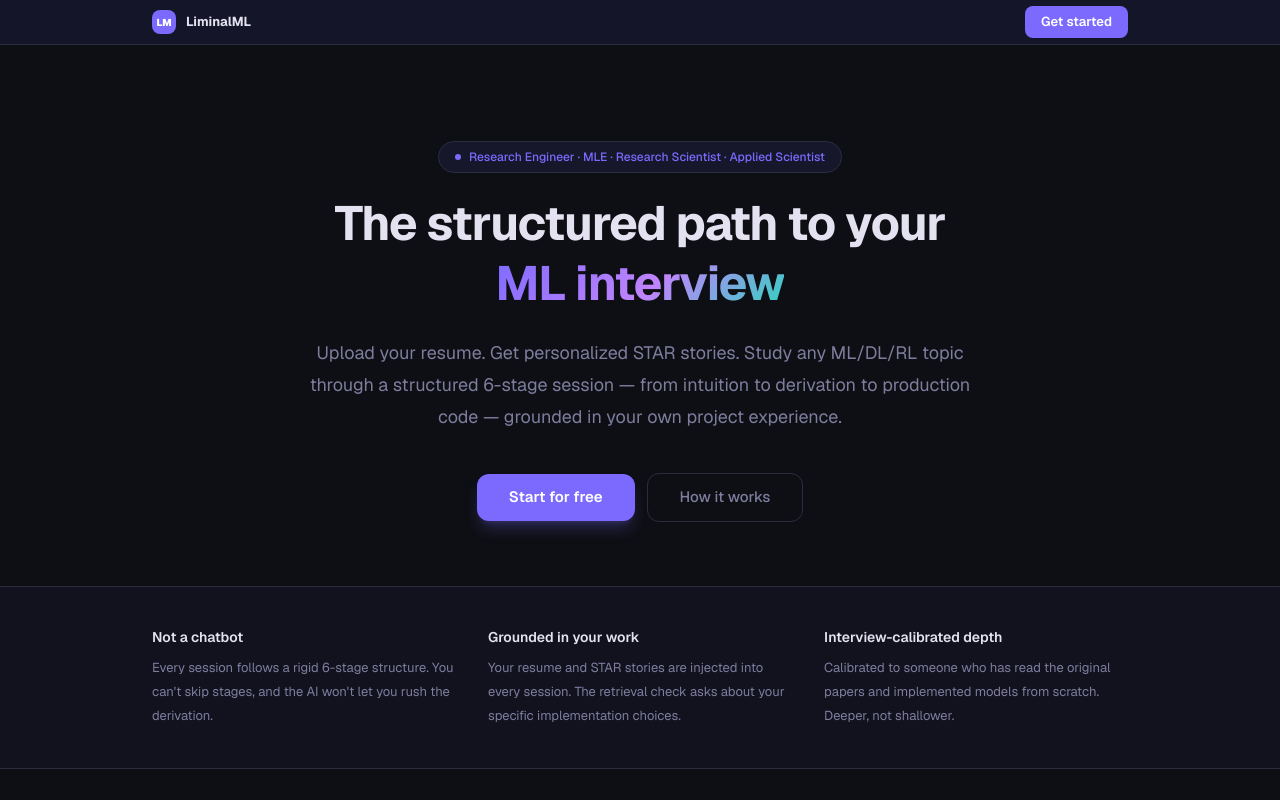
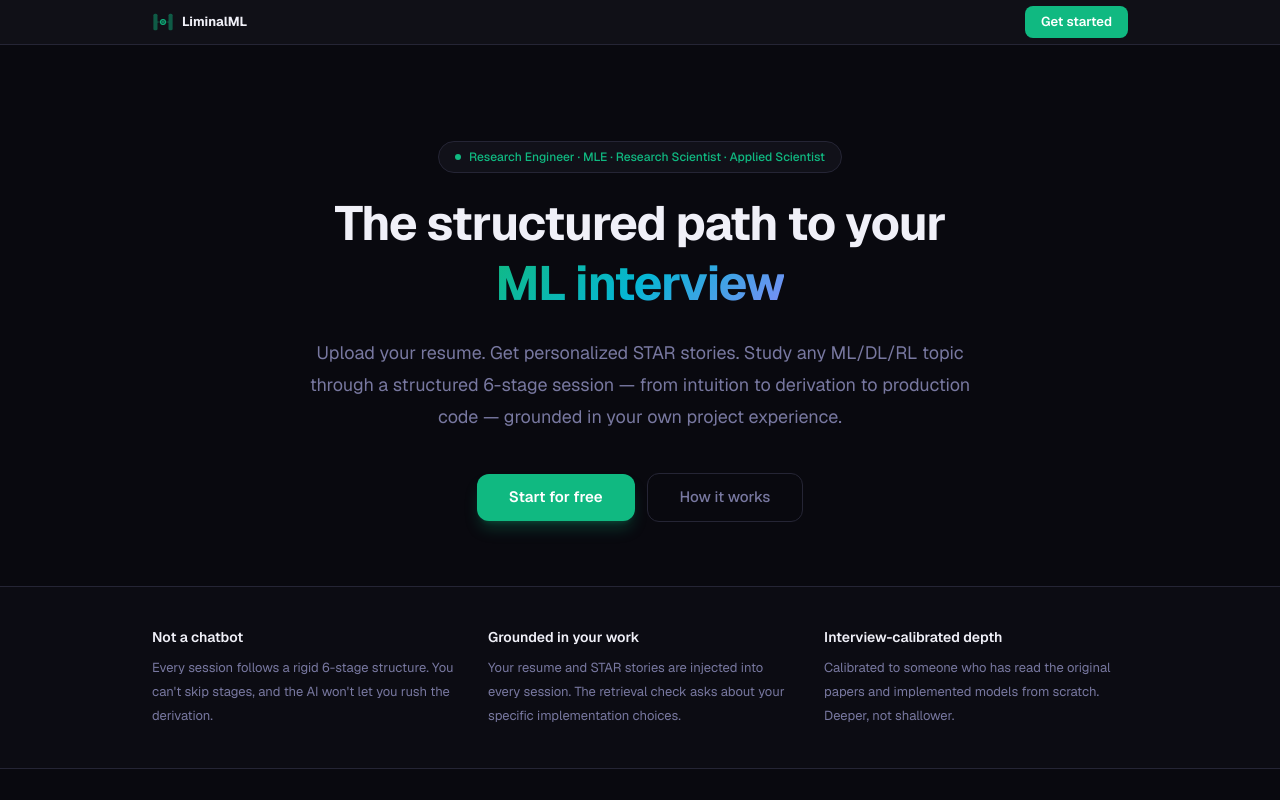
Before and after one commit to OliverPerrin/Liminal, a Next.js app: page /about in a window 1280 px wide. Shown: the top 800 px of the page. Built offline with nearby package versions, Linux system fonts and the light colour scheme; no server answers.

Commit message:
UI color scheme update and modernization

```diff
--- a/src/app/about/page.tsx
+++ b/src/app/about/page.tsx
@@ -2,6 +2,7 @@ import Link from "next/link";
 import { TOPIC_TAXONOMY } from "@/lib/topics";
 import { getCurrentUser } from "@/lib/auth";
 import { AppHeader } from "@/components/app-header";
+import { Logo } from "@/components/logo";
 
 const STAGE_CARDS = [
   {
@@ -61,10 +62,8 @@ export default async function AboutPage() {
       ) : (
         <header className="border-b border-app-border bg-app-panel/95 backdrop-blur-sm">
           <div className="mx-auto flex h-11 w-full max-w-5xl items-center justify-between px-6">
-            <div className="flex items-center gap-2.5 text-[13px] font-bold text-app-fg">
-              <div className="flex h-6 w-6 items-center justify-center rounded-lg bg-app-accent text-[10px] font-black text-white">
-                LM
-              </div>
+            <div className="flex items-center gap-2 text-[13px] font-bold text-app-fg">
+              <Logo size={22} className="text-app-accent" />
               LiminalML
             </div>
             <Link
@@ -88,7 +87,7 @@ export default async function AboutPage() {
           <br />
           <span
             style={{
-              background: "linear-gradient(135deg, #7c6aff 0%, #c084fc 55%, #2dd4bf 100%)",
+              background: "linear-gradient(135deg, #10b981 0%, #06b6d4 50%, #818cf8 100%)",
               WebkitBackgroundClip: "text",
               WebkitTextFillColor: "transparent",
             }}
@@ -332,9 +331,7 @@ export default async function AboutPage() {
       <footer className="border-t border-app-border bg-app-panel">
         <div className="mx-auto flex max-w-5xl items-center justify-between px-6 py-5">
           <div className="flex items-center gap-2 text-[12px] font-semibold text-app-muted">
-            <div className="flex h-5 w-5 items-center justify-center rounded bg-app-accent text-[9px] font-black text-white">
-              LM
-            </div>
+            <Logo size={18} className="text-app-accent" />
             LiminalML
           </div>
           <p className="text-[12px] text-app-muted/50">
--- a/src/app/globals.css
+++ b/src/app/globals.css
@@ -1,27 +1,43 @@
 @import "tailwindcss";
 
+/* ─── Dark theme (default) ───────────────────────────────────────────────── */
 :root {
-  /* Core palette — warm indigo-violet dark theme */
-  --background: #0e0f14;
-  --foreground: #e4e1f0;
-  --panel: #16172a;
-  --panel-2: #1d1e2d;
-  --border: #2b2c40;
-  --muted: #7e7d9e;
-  --accent: #7c6aff;
+  --background: #09090f;
+  --foreground: #f0f0f8;
+  --panel: #111119;
+  --panel-2: #1b1b26;
+  --border: #252535;
+  --muted: #7878a0;
+  --accent: #10b981;
 
-  /* Stage accent colors — used in markdown headers + progress bar */
-  --stage-1: #f59e0b;   /* Amber    — Big Picture */
-  --stage-2: #2dd4bf;   /* Teal     — Intuition + Visual */
-  --stage-3: #818cf8;   /* Indigo   — The Math */
-  --stage-4: #38bdf8;   /* Sky      — Implementation */
-  --stage-5: #fb923c;   /* Orange   — Interview Questions */
-  --stage-6: #c084fc;   /* Purple   — Retrieval Check */
+  /* Code surfaces — stay dark in both themes */
+  --code-bg: #0c0d11;
+  --code-panel: #131420;
+  --code-border: #1e1e2f;
+
+  /* Stage accent colors */
+  --stage-1: #f59e0b;
+  --stage-2: #2dd4bf;
+  --stage-3: #818cf8;
+  --stage-4: #38bdf8;
+  --stage-5: #fb923c;
+  --stage-6: #c084fc;
 
   /* Semantic */
   --success: #34d399;
   --warning: #f59e0b;
-  --error: #f87171;
+  --error:   #f87171;
+}
+
+/* ─── Light theme ────────────────────────────────────────────────────────── */
+html.light {
+  --background: #f9fafb;
+  --foreground: #111827;
+  --panel: #ffffff;
+  --panel-2: #f3f4f6;
+  --border: #e5e7eb;
+  --muted: #6b7280;
+  --accent: #059669;
 }
 
 @theme inline {
@@ -49,22 +65,15 @@ body {
 }
 
 /* ─── Scrollbars ─────────────────────────────────────────────────────────── */
-::-webkit-scrollbar {
-  width: 6px;
-  height: 6px;
-}
+::-webkit-scrollbar { width: 6px; height: 6px; }
 ::-webkit-scrollbar-thumb {
-  background: #2b2c40;
+  background: var(--border);
   border-radius: 999px;
 }
-::-webkit-scrollbar-thumb:hover {
-  background: #3d3e5a;
-}
-::-webkit-scrollbar-track {
-  background: transparent;
-}
+::-webkit-scrollbar-thumb:hover { background: var(--muted); opacity: 0.4; }
+::-webkit-scrollbar-track { background: transparent; }
 
-/* ─── KaTeX — dark theme overrides ──────────────────────────────────────── */
+/* ─── KaTeX ──────────────────────────────────────────────────────────────── */
 .katex {
   font-size: 1.05em;
   color: var(--foreground);
@@ -73,26 +82,22 @@ body {
 .katex-display {
   margin: 1.5rem 0;
   padding: 1.25rem 1.5rem;
-  background: rgba(29, 30, 45, 0.7);
-  border: 1px solid var(--border);
+  background: var(--code-bg);
+  border: 1px solid var(--code-border);
   border-left: 3px solid var(--stage-3);
   border-radius: 0 0.5rem 0.5rem 0;
   overflow-x: auto;
   overflow-y: hidden;
 }
 
-.katex-display > .katex {
-  color: #e4e1f0;
-}
+/* Keep KaTeX text readable in light mode too */
+.katex-display > .katex { color: #f0f0f8; }
+.katex .mfrac .frac-line { border-color: #3a3b52; }
 
-.katex .mfrac .frac-line {
-  border-color: #5a5b78;
-}
-
-/* ─── Markdown body ──────────────────────────────────────────────────────── */
+/* ─── Markdown ───────────────────────────────────────────────────────────── */
 .markdown-body blockquote {
   border-left: 3px solid var(--accent);
-  background: rgba(124, 106, 255, 0.06);
+  background: color-mix(in srgb, var(--accent) 6%, transparent);
   padding: 0.75rem 1rem;
   margin: 1rem 0;
   border-radius: 0 0.375rem 0.375rem 0;
@@ -104,7 +109,7 @@ body {
   margin: 1.5rem 0;
 }
 
-/* ─── Mermaid diagrams ───────────────────────────────────────────────────── */
+/* ─── Mermaid ────────────────────────────────────────────────────────────── */
 .mermaid-container svg {
   width: 100% !important;
   max-width: 100%;
@@ -113,11 +118,9 @@ body {
 }
 
 /* ─── Inline code ────────────────────────────────────────────────────────── */
-.markdown-body code {
-  word-break: break-word;
-}
+.markdown-body code { word-break: break-word; }
 
-/* ─── Stage header cards (used by MarkdownMessage stage h2 treatment) ────── */
+/* ─── Stage header cards ─────────────────────────────────────────────────── */
 .stage-header {
   display: flex;
   align-items: center;
@@ -127,8 +130,8 @@ body {
   border-radius: 0 0.5rem 0.5rem 0;
 }
 
-/* ─── Subtle selection color ─────────────────────────────────────────────── */
+/* ─── Selection ──────────────────────────────────────────────────────────── */
 ::selection {
-  background: rgba(124, 106, 255, 0.25);
+  background: color-mix(in srgb, var(--accent) 25%, transparent);
   color: var(--foreground);
 }
--- a/src/app/layout.tsx
+++ b/src/app/layout.tsx
@@ -28,6 +28,14 @@ export default function RootLayout({
       lang="en"
       className={`${geistSans.variable} ${geistMono.variable} h-full antialiased`}
     >
+      {/* Set theme before first paint to avoid flash */}
+      <head>
+        <script
+          dangerouslySetInnerHTML={{
+            __html: `try{var t=localStorage.getItem('lml-theme');if(t==='light')document.documentElement.classList.add('light');}catch(e){}`,
+          }}
+        />
+      </head>
       <body className="min-h-full flex flex-col bg-app-bg text-app-fg">{children}</body>
     </html>
   );
--- a/src/app/page.tsx
+++ b/src/app/page.tsx
@@ -4,7 +4,7 @@ import { getCurrentUser, requireOnboardingStatus } from "@/lib/auth";
 export default async function RootPage() {
   const user = await getCurrentUser();
   if (!user) {
-    redirect("/auth");
+    redirect("/about");
   }
 
   const isOnboarded = await requireOnboardingStatus(user.id);
--- /dev/null
+++ b/src/components/logo.tsx
@@ -0,0 +1,34 @@
+type LogoProps = {
+  size?: number;
+  className?: string;
+};
+
+/**
+ * LiminalML logomark — a gateway (two pillars) with a neural node at the threshold.
+ * Uses `currentColor` so it inherits the parent's text color.
+ */
+export function Logo({ size = 24, className }: LogoProps) {
+  return (
+    <svg
+      width={size}
+      height={size}
+      viewBox="0 0 24 24"
+      fill="none"
+      xmlns="http://www.w3.org/2000/svg"
+      className={className}
+      aria-hidden="true"
+    >
+      {/* Left pillar */}
+      <rect x="1.5" y="3" width="4.5" height="18" rx="1.75" fill="currentColor" opacity="0.45" />
+      {/* Right pillar */}
+      <rect x="18" y="3" width="4.5" height="18" rx="1.75" fill="currentColor" opacity="0.45" />
+      {/* Connector lines */}
+      <line x1="6" y1="12" x2="9" y2="12" stroke="currentColor" strokeWidth="1.25" strokeLinecap="round" opacity="0.35" />
+      <line x1="15" y1="12" x2="18" y2="12" stroke="currentColor" strokeWidth="1.25" strokeLinecap="round" opacity="0.35" />
+      {/* Neural node — the liminal threshold point */}
+      <circle cx="12" cy="12" r="3.25" fill="currentColor" />
+      {/* Subtle inner ring for depth */}
+      <circle cx="12" cy="12" r="1.5" fill="none" stroke="var(--background, #09090f)" strokeWidth="1.25" opacity="0.6" />
+    </svg>
+  );
+}
```
Also changed, not shown: src/components/app-header.tsx (+32 -8 lines), src/components/home-view.tsx (+12 -12 lines), src/components/markdown-message.tsx (+16 -16 lines).
